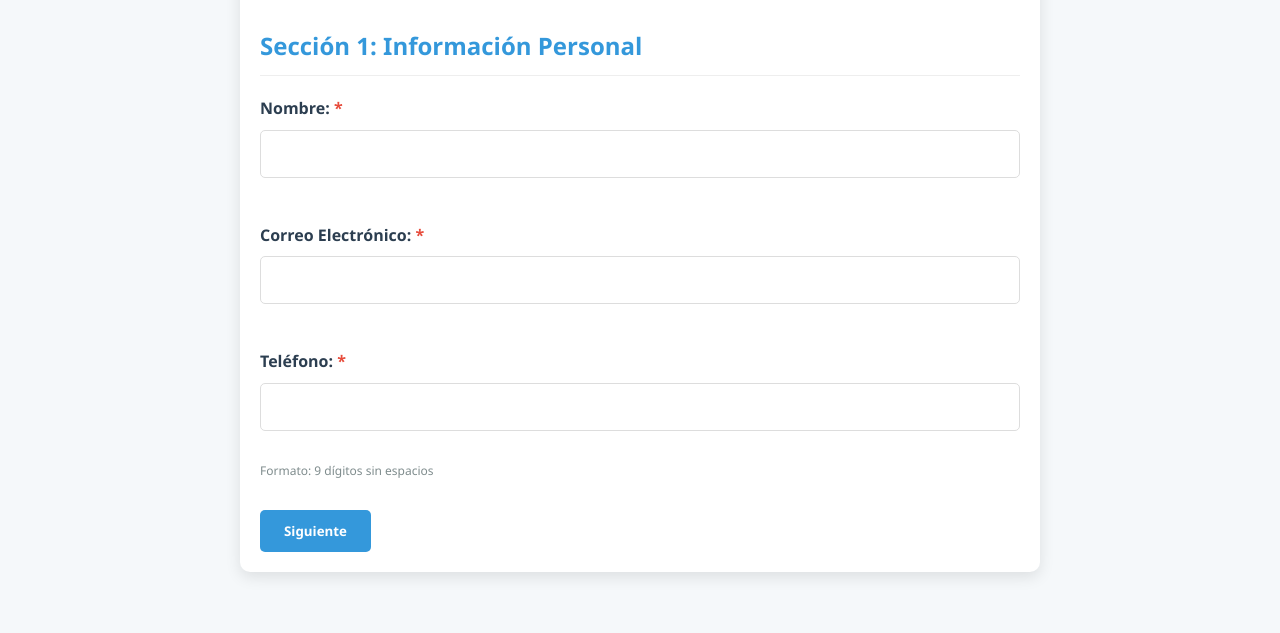
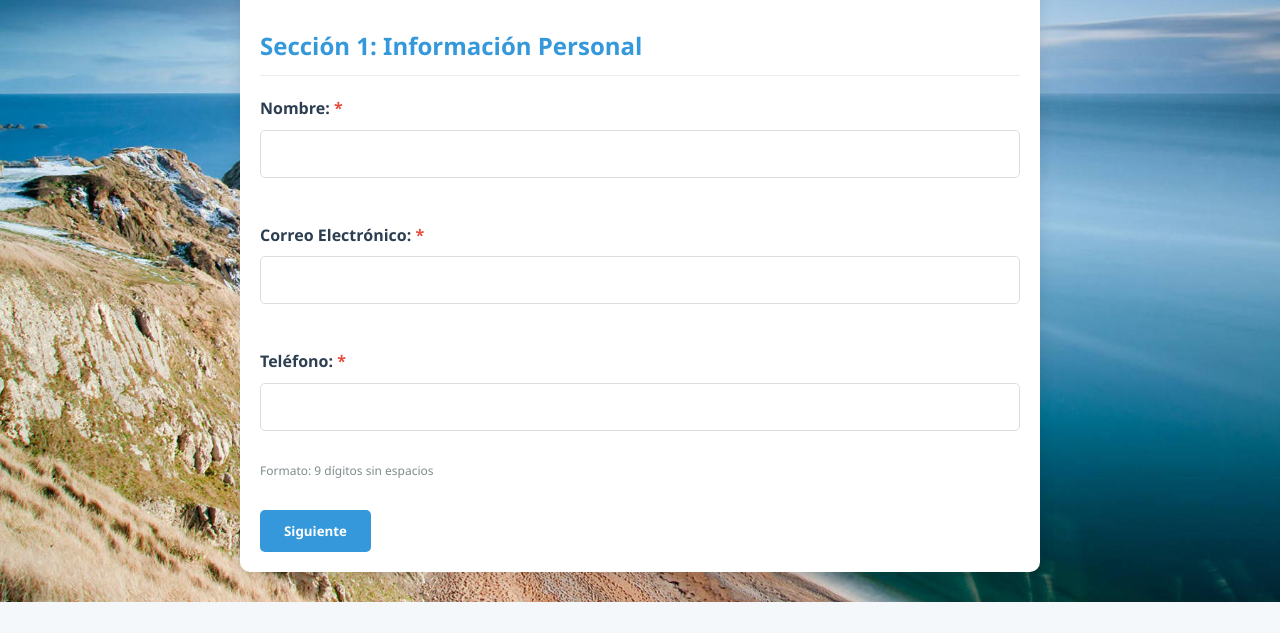
Before and after one commit to nicolasrp432/ejercicio-4-formularios, a plain HTML site: page Nicolas dev/4 formularios/index.html in a window 1280 px wide. Shown: the part 167-800 px from the top of the page. Drawn offline with Linux system fonts and the light colour scheme.

Commit message:
cambios fondo ivan

```diff
--- a/Nicolas dev/4 formularios/styles.css
+++ b/Nicolas dev/4 formularios/styles.css
@@ -10,7 +10,13 @@ body {
     background-color: #f5f8fa;
     color: #333;
     line-height: 1.6;
+    background-image: url('fondo.jpg');
+    background-repeat: no-repeat;
+background-size: cover;
+
 }
+
+
 
 .container {
     max-width: 800px;
```
Also changed, not shown: Nicolas dev/4 formularios/fondo.jpg (added).
